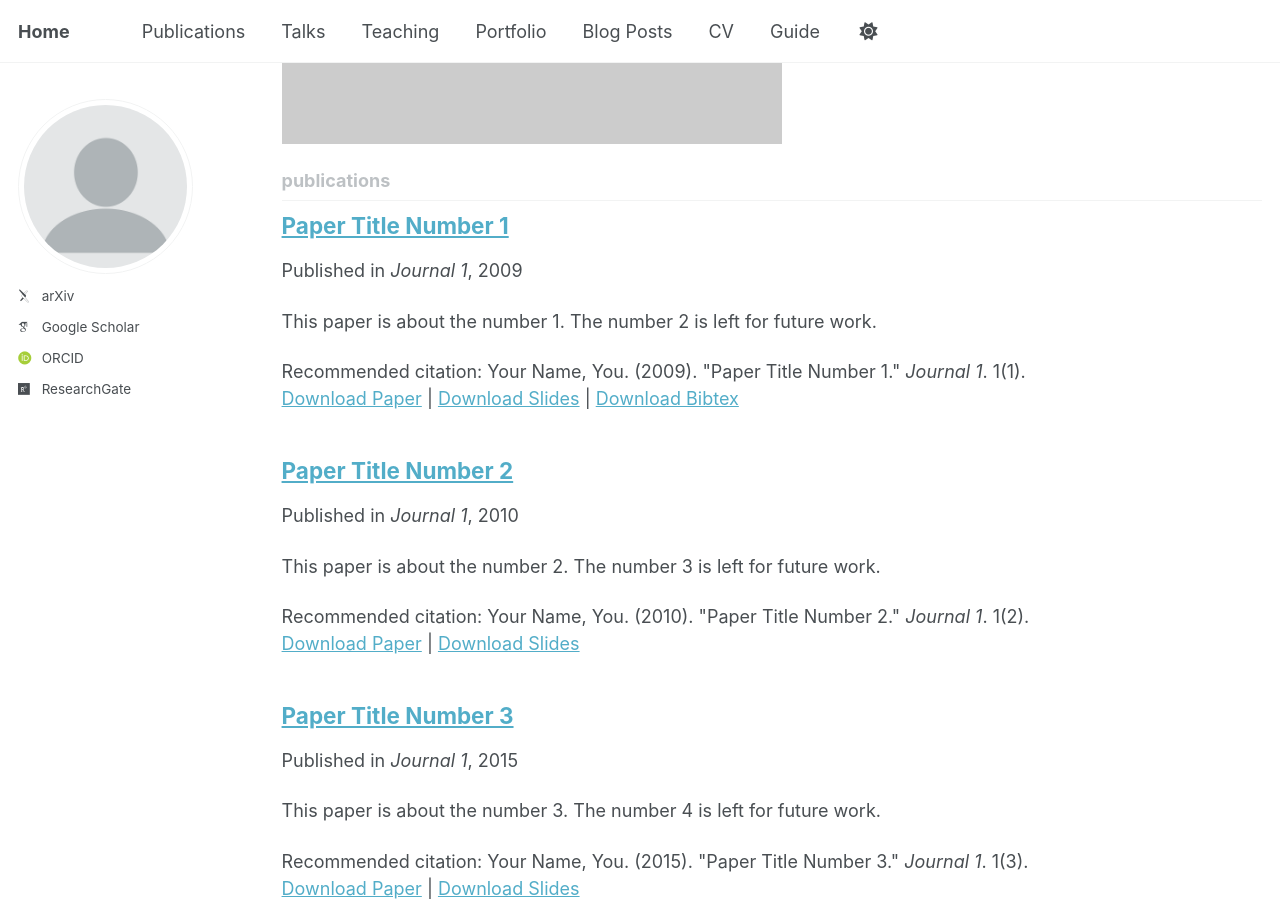
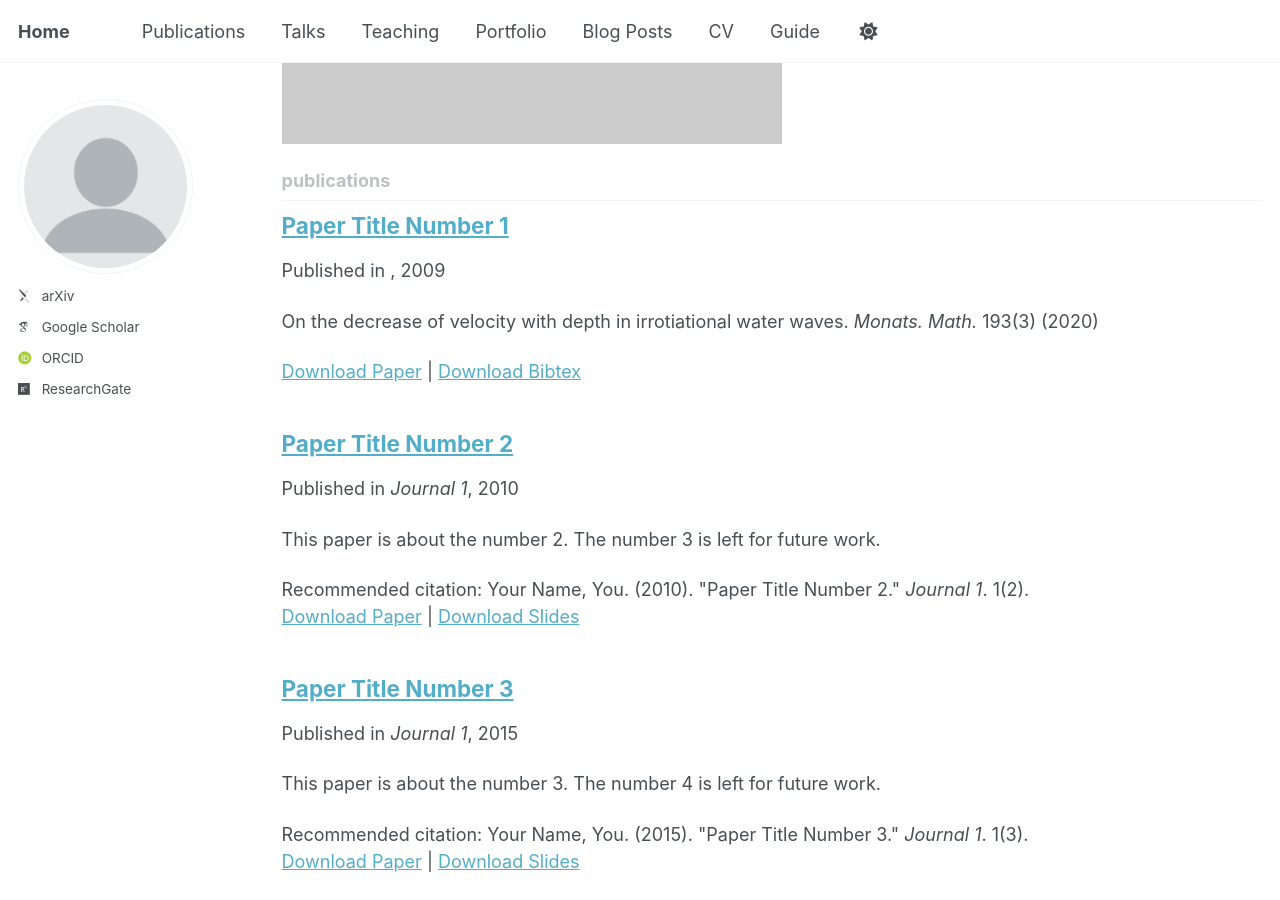
Before and after one commit to luigi-roberti/luigi-roberti.github.io, a Jekyll site: the page built from _pages/collection-archive.html, in a window 1280 px wide and 900 px high, scrolled down 941 px. Built offline with Jekyll 4.4.1, drawn with Linux system fonts in a browser that asks for light colours; some web fonts are replaced; a script that is not in the unit is left out.

Commit message:
Update 2009-10-01-paper-title-number-1.md

```diff
--- a/_publications/2009-10-01-paper-title-number-1.md
+++ b/_publications/2009-10-01-paper-title-number-1.md
@@ -1,14 +1,8 @@
 ---
-title: "Paper Title Number 1"
-collection: publications
-category: manuscripts
-permalink: /publication/2009-10-01-paper-title-number-1
-excerpt: 'This paper is about the number 1. The number 2 is left for future work.'
-date: 2009-10-01
-venue: 'Journal 1'
+
+excerpt: 'On the decrease of velocity with depth in irrotiational water waves. <i>Monats. Math.</i> 193(3) (2020)'
 slidesurl: 'http://academicpages.github.io/files/slides1.pdf'
 paperurl: 'http://academicpages.github.io/files/paper1.pdf'
 bibtexurl: 'http://academicpages.github.io/files/bibtex1.bib'
-citation: 'Your Name, You. (2009). &quot;Paper Title Number 1.&quot; <i>Journal 1</i>. 1(1).'
 ---
 The contents above will be part of a list of publications, if the user clicks the link for the publication than the contents of section will be rendered as a full page, allowing you to provide more information about the paper for the reader. When publications are displayed as a single page, the contents of the above "citation" field will automatically be included below this section in a smaller font.
```
